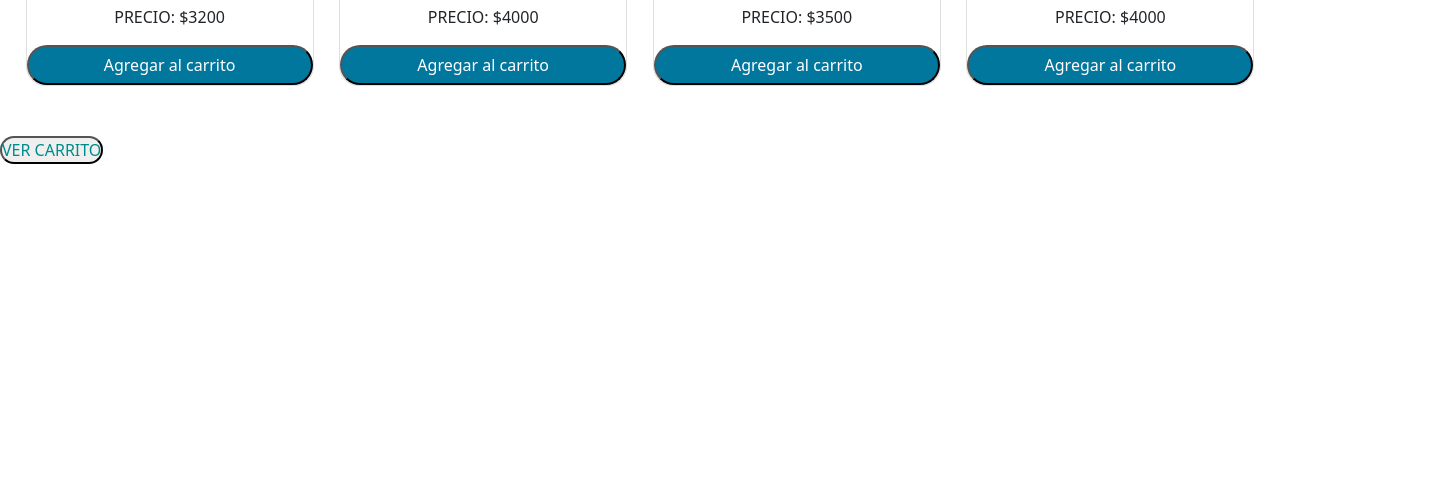
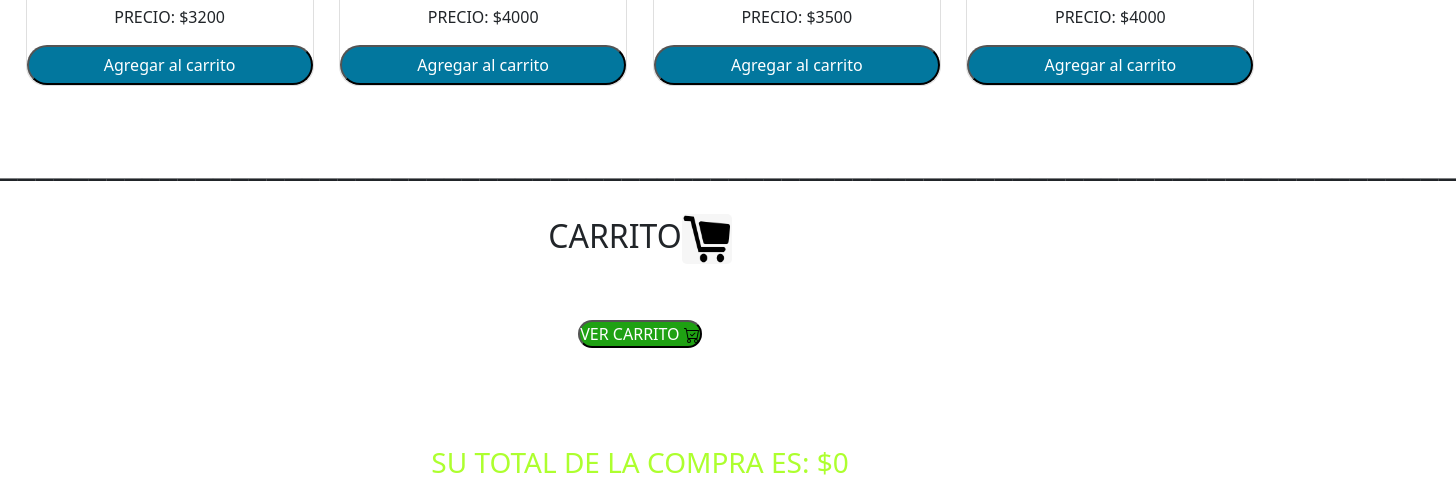
Before and after one commit to JulianTorresMendioroz/ProyectoFinalJS, a plain HTML site: page index.html in a window 1280 px wide. Both pictures are taken after a click on the button "VER CARRITO". Shown: the part 463-950 px from the top of the page, 1456 px wide, since content can reach past the window. Before the commit the page ends 800 px from the top, so only its background shows below. Drawn offline with nearby package versions, Linux system fonts and the light colour scheme.

Commit message:
agrego archivos 3er entrega

```diff
--- a/index.css
+++ b/index.css
@@ -69,13 +69,51 @@ height: 40px;
 
 }
 
+.seeCartDiv {
+
+    display: flex;
+    flex-direction: row;
+    justify-content: center;
+
+}
+
 .seeCartButton {
 
-    color:  darkcyan;
-    border-radius: 20px;
-    display: flex;
-
-
+    border-radius: 200px;
+    background-color: #1fa113;
+    color: white;
+    border-color: black;
 
 
 }
+
+.divTotal {
+
+    display: flex;
+    flex-direction: row;
+    justify-content: center;
+
+}
+
+.totalOnCart {
+
+    color: greenyellow;
+
+}
+
+.cartImg {
+
+    border-radius: 5px;
+    height: 50px;
+    width: 50px;
+
+}
+
+.buttonDelete {
+
+    border-radius: 100px;
+    color: white;
+    background-color: red;
+
+
+}
--- a/index.html
+++ b/index.html
@@ -34,9 +34,30 @@
 
   </div>
 
+  <div><h1>__________________________________________________________________________________</h1></div>
+
+  <h2 class="title">CARRITO<img class="cartImg" src="./img/cart.png" alt=""></h2>
+
+  <br>
+  <br>
+
+  <div class="seeCartDiv">
+  <button id="btnAddCart" class="seeCartButton">VER CARRITO <img src="./img/cart-check.svg" alt=""></button>
+  </div>
+
+  <br>
+  <br>
+
   <div id="divCart">
 
-    <button id="buttonCart" class="seeCartButton">VER CARRITO</button>
+
+
+
+  </div>
+
+  <div class="divTotal">
+
+
 
   </div>
 
--- a/index.js
+++ b/index.js
@@ -1,5 +1,4 @@
 const CART = [];
-let total = 0;
 
 console.log('CART:',CART)
 
@@ -68,8 +67,8 @@ products.forEach((product) => {
     <br>
     <h5>${product.name}</h5>
     <p>PRECIO: $${product.price}</p>
-    <button class="btnAddCart" id=${product.id}>Agregar al carrito</button>
-    `
+    <button class="btnAddCart" id="${product.id}">Agregar al carrito</button>
+    `;
 
     divCards.append(div)
 
@@ -77,15 +76,22 @@ products.forEach((product) => {
 
 let buttonsAddCart = document.querySelectorAll('.btnAddCart')
 
+console.log('button', buttonsAddCart)
+
 buttonsAddCart.forEach(button => {button.addEventListener('click', addCart)})
 
 function addCart(e) {
 
     let productOnCart = products.find(el => el.id == e.currentTarget.id);
 
+    console.log('currentid',e.currentTarget.id)
+
+    console.log(productOnCart)
     CART.push(productOnCart);
+}
 
-}
+
+
 
 let buttonCart = document.querySelector('.seeCartButton')
 
@@ -93,28 +99,90 @@ console.log('button',buttonCart)
 
 let divCart = document.getElementById('divCart')
 
+divCart.classList.add('divCards')
+
+divCart.innerHTML = "";
+
 buttonCart.addEventListener('click', ()=> {
 
-    let divSeeProdCart = document.createElement('div')
+    CART.forEach((product) => {
 
-        console.log('DIVPRODS', divSeeProdCart)
+      let divSeeProdCart = document.createElement('div')
 
-        divSeeProdCart.classList.add('divSeeProds')
+      console.log('DIVPRODS', divSeeProdCart)
 
-   CART.forEach((prod) => {
+      divSeeProdCart.classList.add('card')
 
         divSeeProdCart.innerHTML = `
 
-            <h1>${prod.name}</h1>
-            <h1>${prod.price}</h1>
-            <img src"${prod.img}" alt="BuzoImg"`
+        <img class="imgProd"src="${product.img}" alt="BuzoImg">
+        <br>
+        <h5>${product.name}</h5>
+        <p>PRECIO: $${product.price}</p>
+        <button class="buttonDelete">ELIMINAR ARTICULO</button>`;
+
 
             divCart.append(divSeeProdCart)
+
+
+
    })
+
+   let buttonDelete = document.querySelectorAll('.buttonDelete')
+
+   buttonDelete.forEach(button => {button.addEventListener('click', deleteArticle)})
+
+   function deleteArticle(id) {
+
+       let deleteId = CART.find(el => el.id === id)
+
+       console.log(deleteId)
+
+
+   }
+
+
+
+
+   let totalCartDiv = document.querySelector('.divTotal')
+
+   let subDivTotal = document.createElement('div')
+
+   subDivTotal.classList.add('subDivTotal')
+
+   totalOnCart = CART.reduce((acc, el) => acc + el.price, 0)
+
+   console.log('TOTALCARRITO',totalOnCart)
+
+   subDivTotal.innerHTML = `
+
+       <h3 class="totalOnCart">SU TOTAL DE LA COMPRA ES: $${totalOnCart}</h3>
+
+    `;
+
+    totalCartDiv.append(subDivTotal)
+
 
 
 
 })
+
+
+
+
+
+
+
+
+
+
+
+
+
+
+
+
+
 
 
 
```
Also changed, not shown: img/cart-check.svg (added), img/cart.png (added).
